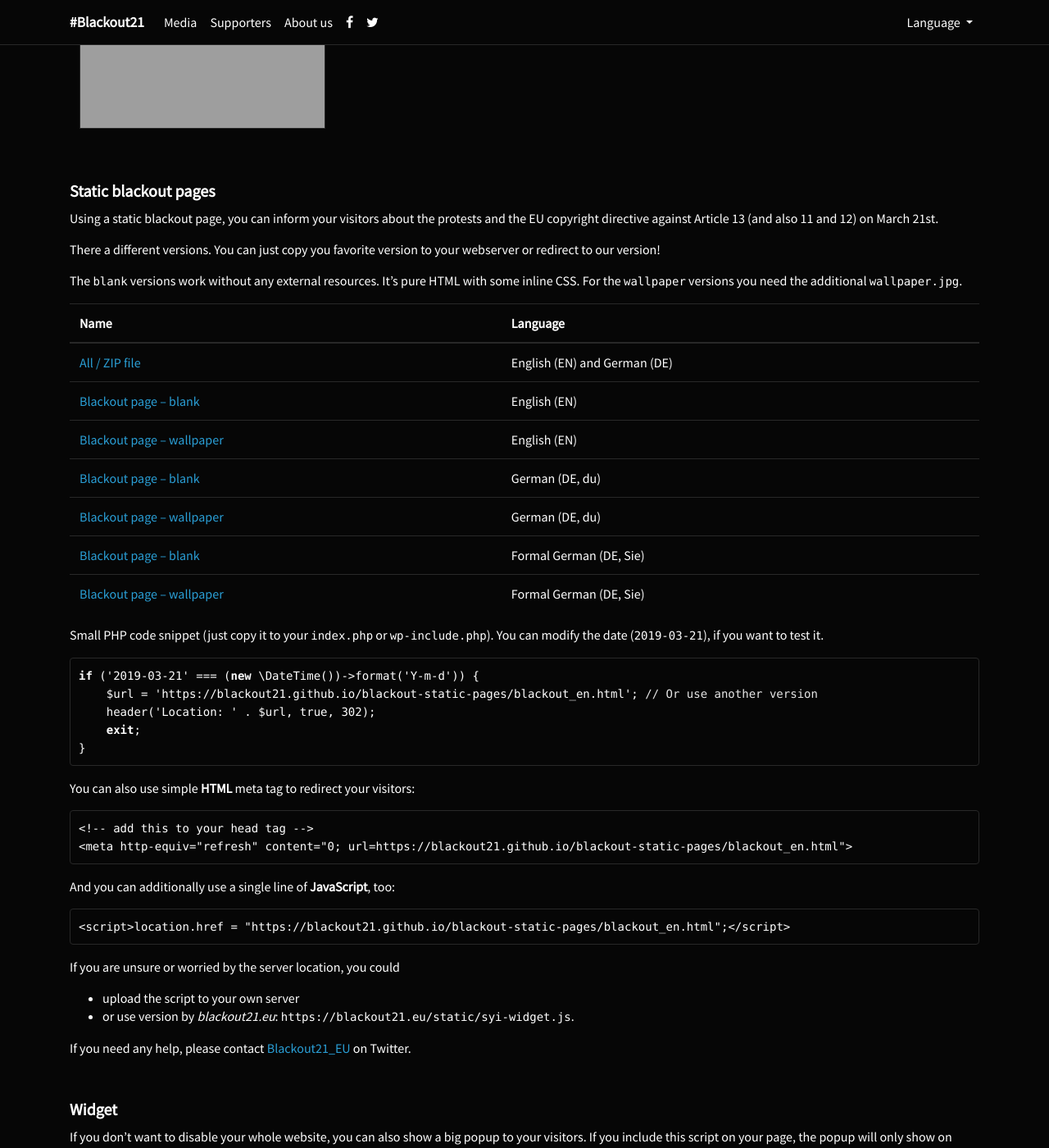
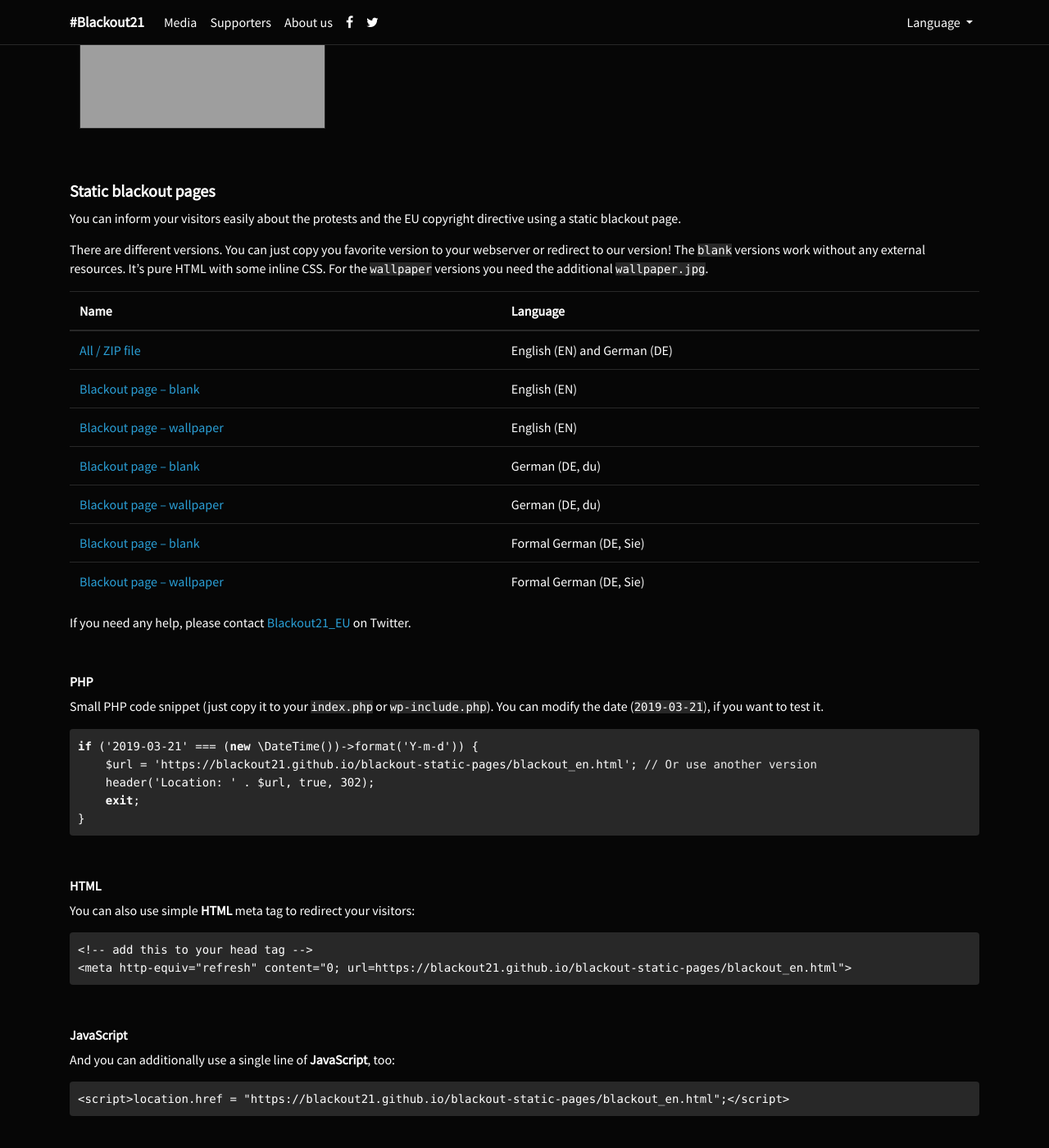
Before and after one commit to blackout21/blackout21.github.io, a Jekyll site: the page built from en/media.md, in a window 1280 px wide and 1400 px high, scrolled down 961 px. Shown: the whole window at 82% size. Built offline with Jekyll 4.4.1, drawn with Linux system fonts in a browser that asks for light colours; nearby versions of some CDN libraries; our own code applies the rules of GitHub Pages for plain Markdown files; a script that is not in the unit is left out; some of the changed text lies outside the part shown.

Commit message:
Small fixes on media page

````diff
--- a/_includes/banners.html
+++ b/_includes/banners.html
@@ -8,12 +8,20 @@
   </thead>
   <tbody>
     <tr>
-      <td><img src="https://blackout21.github.io/media/banners/blackout21_1980x480_en.png" class="bordered-image" alt="Banner (EN)" width="300"></td>
+      <td>
+        <a href="https://blackout21.github.io/media/banners/blackout21_1980x480_en.png" target="_blank" class="image-link">
+          <img src="https://blackout21.github.io/media/banners/blackout21_1980x480_en.png" class="bordered-image" alt="Banner (EN)" width="300">
+        </a>
+      </td>
       <td>1980 × 480</td>
       <td>English (EN)</td>
     </tr>
     <tr>
-      <td><img src="https://blackout21.github.io/media/banners/blackout21_1980x480_de.png" class="bordered-image" alt="Banner (DE)" width="300"></td>
+      <td>
+        <a href="https://blackout21.github.io/media/banners/blackout21_1980x480_de.png" target="_blank" class="image-link">
+          <img src="https://blackout21.github.io/media/banners/blackout21_1980x480_de.png" class="bordered-image" alt="Banner (DE)" width="300">
+        </a>
+      </td>
       <td>1980 × 480</td>
       <td>German (DE)</td>
     </tr>
--- a/_sass/app.scss
+++ b/_sass/app.scss
@@ -46,7 +46,7 @@ h4 {
 }
 
 pre.highlight {
-  border: 1px solid #282828;
+  background: #282828;
   border-radius: 4px;
   padding: 10px;
 
@@ -62,10 +62,15 @@ pre.highlight {
 
 code {
   color: #fff;
+  background: #282828;
 }
 
 .bordered-image {
   border: 1px solid #282828;
+}
+
+.image-link, .image-link:link, .image-link:hover, .image-link:focus {
+  text-decoration: none;
 }
 
 a.imprint, a.imprint:link, a.imprint:hover, a.imprint:focus, a.imprint:active {
--- a/en/media.md
+++ b/en/media.md
@@ -27,15 +27,18 @@ There are some banners, which informs users about the protests against Article 1
 
 ### Static blackout pages
 
-Using a static blackout page, you can inform your visitors about the protests and the EU copyright directive
-against Article 13 (and also 11 and 12) on March 21st.
+You can inform your visitors easily about the protests and the EU copyright directive using a static blackout page.
 
-There a different versions. You can just copy you favorite version to your webserver or redirect to our version!
-
+There are different versions. You can just copy you favorite version to your webserver or redirect to our version!
 The `blank` versions work without any external resources. It's pure HTML with some inline CSS. For the `wallpaper`
 versions you need the additional `wallpaper.jpg`.
 
 {% include static_pages.html %}
+
+If you need any help, please contact <a href="https://twitter.com/Blackout21_EU">Blackout21_EU</a> on Twitter.
+
+
+#### PHP
 
 Small PHP code snippet (just copy it to your `index.php` or `wp-include.php`). You can modify the date (`2019-03-21`), if
 you want to test it.
@@ -48,6 +51,9 @@ if ('2019-03-21' === (new \DateTime())->format('Y-m-d')) {
 }
 ```
 
+
+#### HTML
+
 You can also use simple **HTML** meta tag to redirect your visitors:
 
 ```html
@@ -55,18 +61,14 @@ You can also use simple **HTML** meta tag to redirect your visitors:
 <meta http-equiv="refresh" content="0; url=https://blackout21.github.io/blackout-static-pages/blackout_en.html">
 ```
 
+
+#### JavaScript
+
 And you can additionally use a single line of **JavaScript**, too:
 
-```js
+```html
 <script>location.href = "https://blackout21.github.io/blackout-static-pages/blackout_en.html";</script>
 ```
-
-If you are unsure or worried by the server location, you could
-
-* upload the script to your own server
-* or use version by _blackout21.eu_: `https://blackout21.eu/static/syi-widget.js`.
-
-If you need any help, please contact <a href="https://twitter.com/Blackout21_EU">Blackout21_EU</a> on Twitter.
 
 
 ### Widget
````
Also changed, not shown: other parts of en/media.md (+7 -0 lines), de/media.md (+18 -8 lines).
